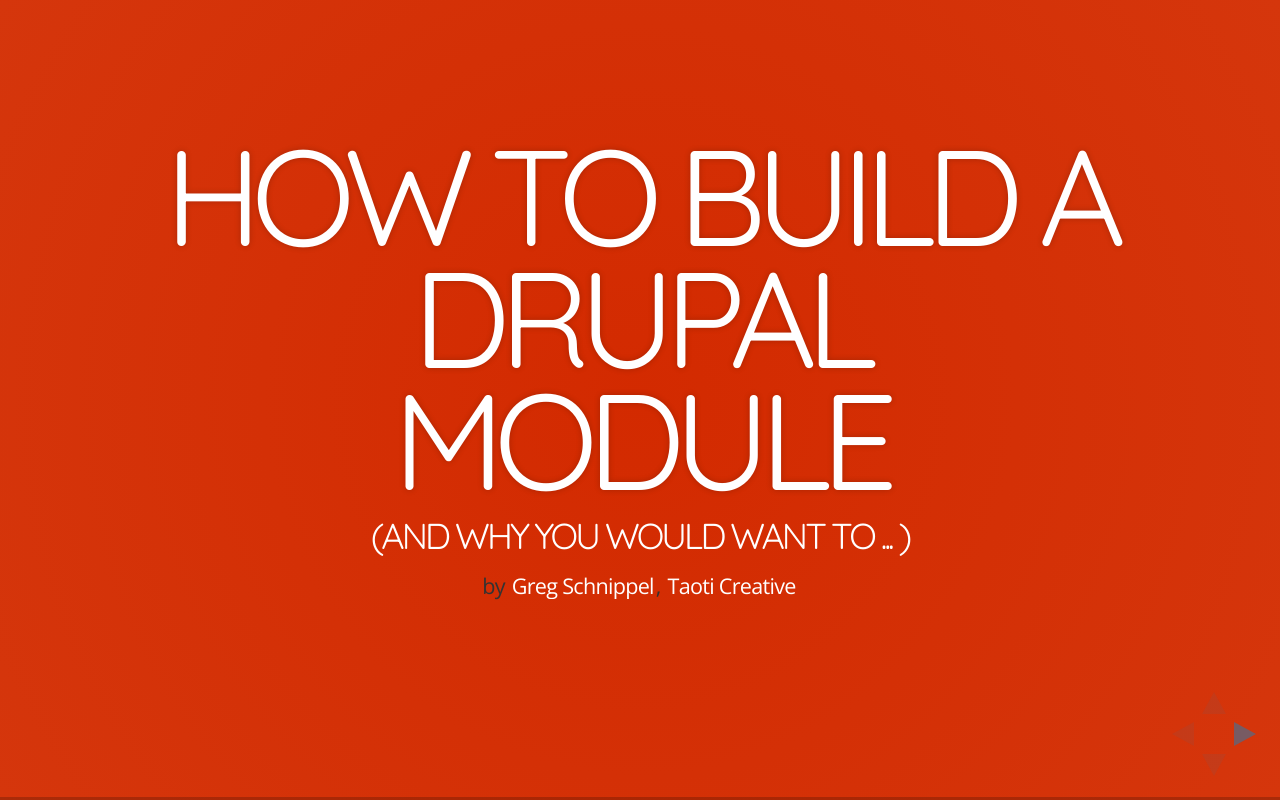
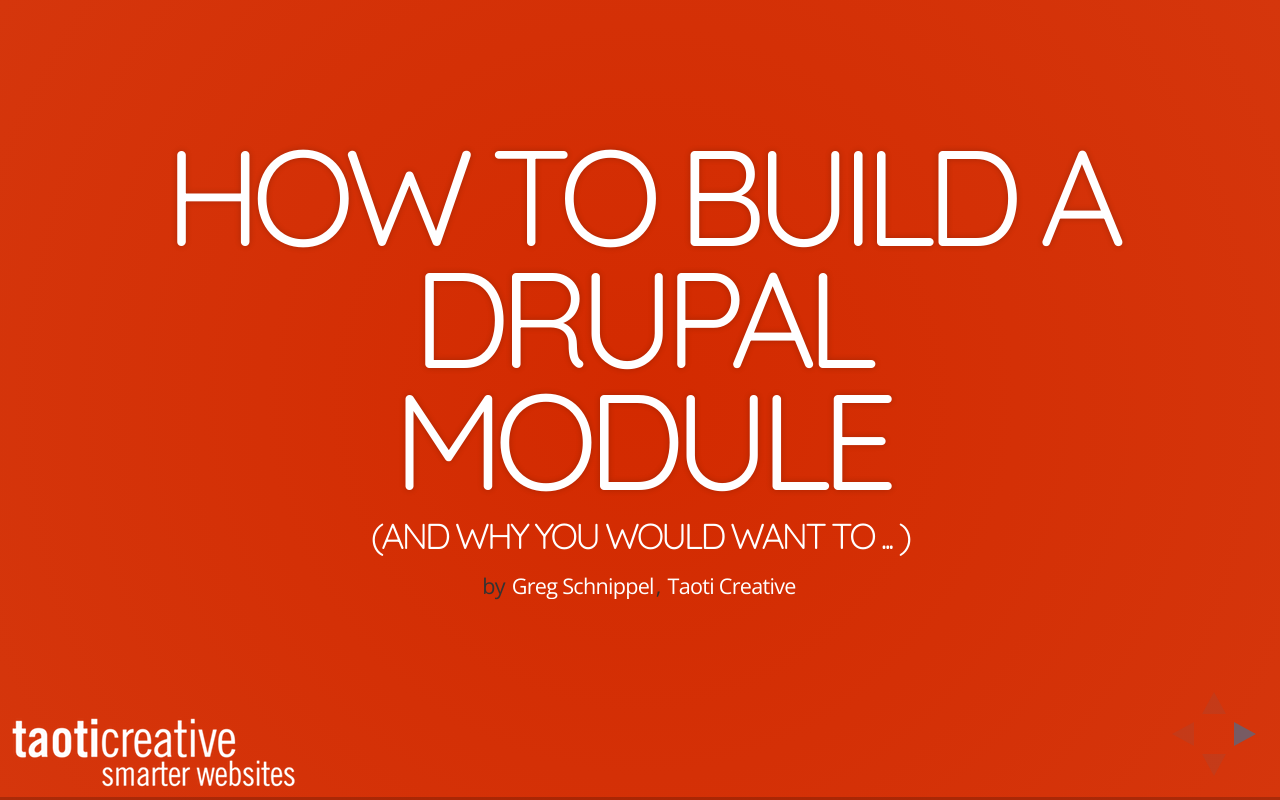
Before and after one commit to schnippy/dcww-presentation, a website: page index.html in a window 1280 px wide. Drawn offline with nearby package versions, Linux system fonts and the light colour scheme.

Commit message:
updating with logo

```diff
--- a/css/theme/sky.css
+++ b/css/theme/sky.css
@@ -139,3 +139,9 @@
 	color: #fff;
 	padding-top: 15px;
 }
+
+.taoti {
+  position: absolute;
+  bottom: 10px;
+  left: 10px;
+}
--- a/index.html
+++ b/index.html
@@ -490,6 +490,7 @@
 			});
 
 		</script>
+		<div class="taoti"><img src="taoti_master_logo_smarter-websites-white.png"></div>
 
 	</body>
 </html>
```
Also changed, not shown: taoti_master_logo_smarter-websites-white.png (added).
